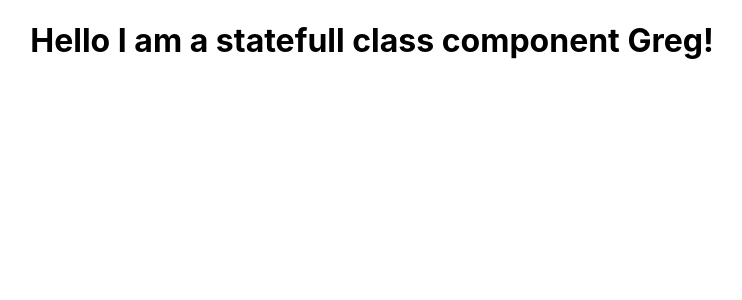
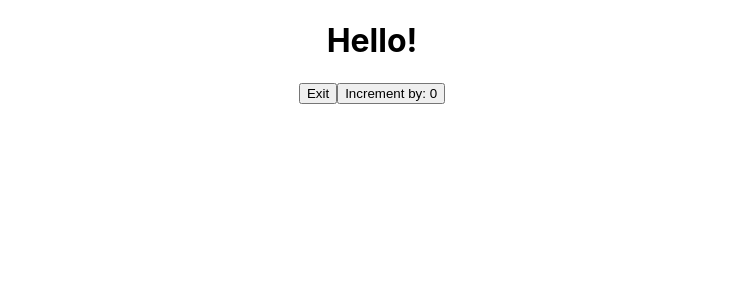
Before and after one commit to GrzegorzStary/react, a React (Create React App) app in the folder react/my-app/: page / in a window 1280 px wide. Shown: the top 300 px of the page, without its empty margins (268-1010 px from the left). Built offline with nearby package versions, Linux system fonts and the light colour scheme.

Commit message:
UPDATE: State code in react 3 rules

```diff
--- a/react/my-app/src/App.js
+++ b/react/my-app/src/App.js
@@ -5,7 +5,7 @@
 function App() {
   return (
     <div className="App">
-      <StatefulGreeting greeting="I am a statefull class component" name="Greg!"/>
+      <StatefulGreeting />
     </div>
   );
 }
--- a/react/my-app/src/components/StatefulGreeting.js
+++ b/react/my-app/src/components/StatefulGreeting.js
@@ -1,9 +1,55 @@
 import React from "react";
 
 class StatefulGreeting extends React.Component {
-    render() {
-        return <h1>Hello {this.props.greeting} {this.props.name}</h1>
+
+    constructor(props) {
+        super(props);
+        this.state = {
+            introduction: "Hello!",
+            buttonText: "Exit",
+            count: 0,
+        };
     }
-}
+
+    handleClick() {
+        this.setState((prevState, prevProps) => {
+            console.log('previous state', prevState);
+            console.log('previous props', prevProps);
+            return {
+                introduction: prevState.introduction === "Hello!" ? "Goodbye!" : "Hello!",
+                buttonText: prevState.buttonText === "Exit" ? "Enter" : "Exit"
+            }
+            });
+
+        }
+
+        increment() {
+            this.setState((prevState, prevProps) => {
+                console.log('previous state', prevState);
+                console.log('previous props', prevProps);
+                return { count: prevState.count + 1 }
+            });
+
+            console.log(this.state.count);
+        }
+
+        incrementFive() {
+            this.increment();
+            this.increment();
+            this.increment();
+            this.increment();
+            this.increment();
+        }
+
+        render() {
+            return (
+                <div>
+                    <h1>{this.state.introduction} {this.props.greeting} {this.props.name}</h1>
+                    <button onClick={() => this.handleClick()}> {this.state.buttonText}</button>
+                    <button onClick={() => this.increment()}> Increment by: {this.state.count}</button>
+                </div>
+            )
+        }
+    }
 
 export default StatefulGreeting;
```
